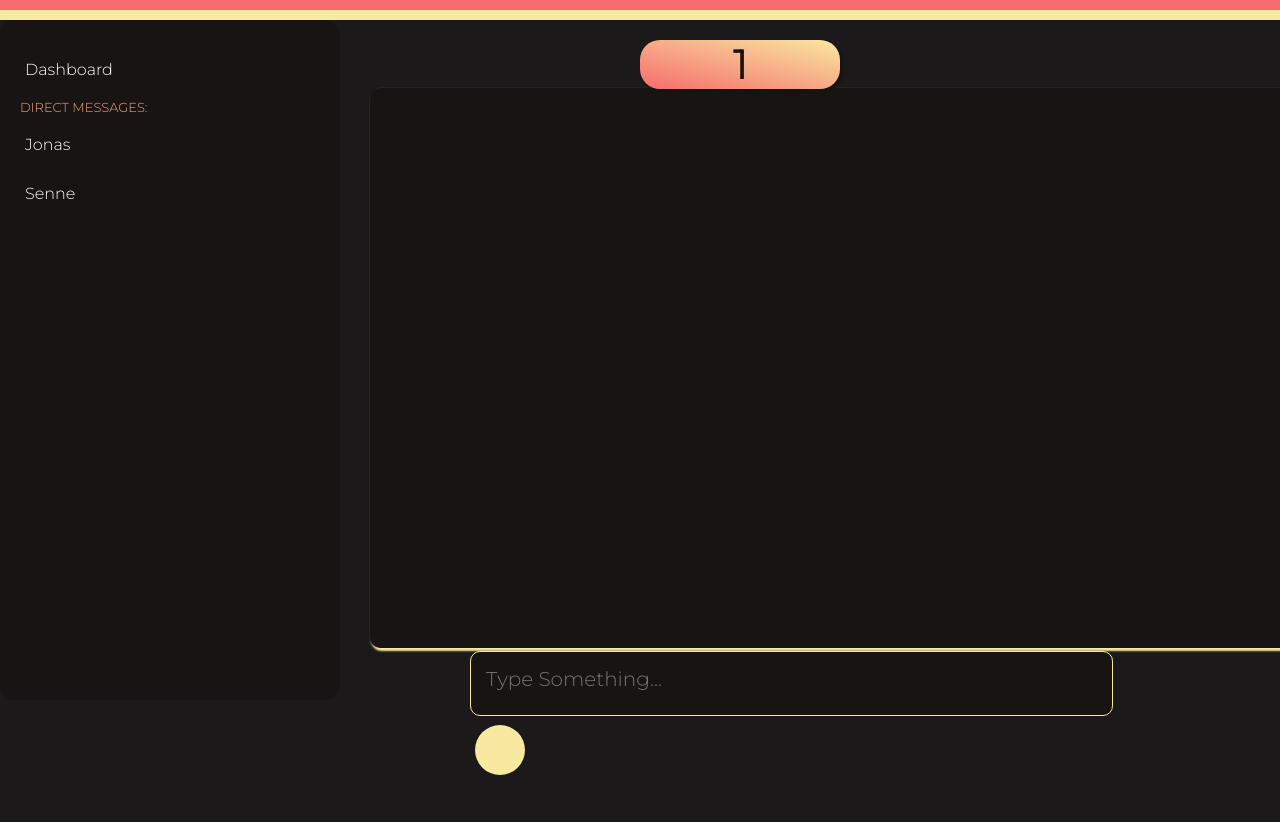
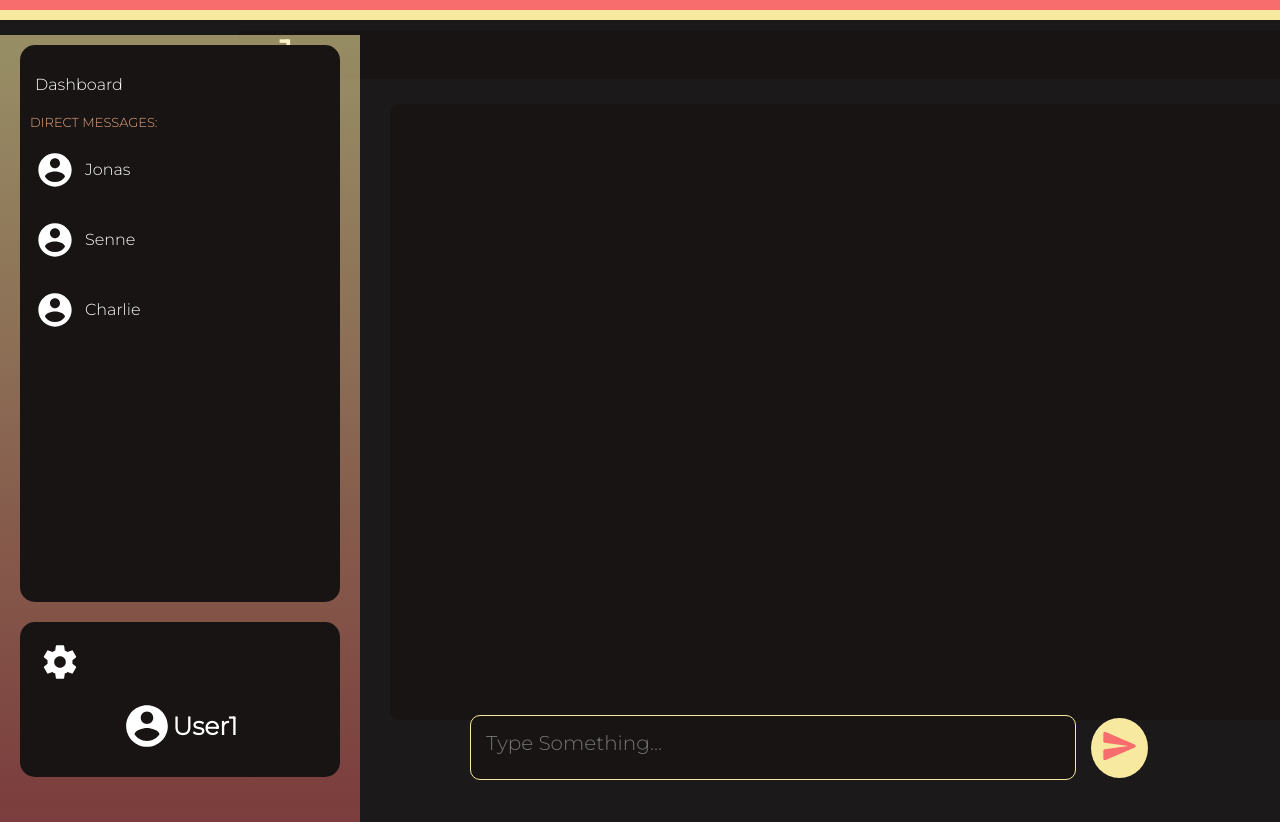
Before and after one commit to snenenenenenene/FlareHive, a React (Create React App) app in the folder frontend/: page /chat/1 in a window 1280 px wide. Shown: the top 822 px of the page. Before the commit the page ends 800 px from the top, so only its background shows below. Built offline with nearby package versions, Linux system fonts and the light colour scheme.

Commit message:
Settings Route

```diff
--- a/frontend/package.json
+++ b/frontend/package.json
@@ -3,6 +3,8 @@
   "version": "0.1.0",
   "private": true,
   "dependencies": {
+    "@material-ui/core": "^4.11.4",
+    "@material-ui/icons": "^4.11.2",
     "@testing-library/jest-dom": "^5.14.1",
     "@testing-library/react": "^11.2.7",
     "@testing-library/user-event": "^12.8.3",
--- a/frontend/src/App.css
+++ b/frontend/src/App.css
@@ -41,13 +41,52 @@ body {
   z-index: 2;
 }
 
-.chats {
+.sidebar {
   display: inline-block;
+  width: 320px;
+  padding: 10px 20px;
+  background-image: linear-gradient(#f8eaa190, #f76c6c70);
+  margin-top: 137px;
+  height: 95.94vh;
+  z-index: 100;
+}
+
+.sidebar-dashboard {
   border-radius: 15px;
-  height: 100%;
-  width: 300px;
+  height: 15%;
+  margin-top: 20px;
   background-color: var(--primary);
   padding: 20px;
+  display: flex;
+  flex-direction: column;
+}
+
+.control-dock {
+  /* background-color: red; */
+  /* position: relative; */
+  /* padding: 40px 20px 0 0; */
+}
+
+.user-settings-dock {
+  display: flex;
+  align-items: center;
+  justify-content: center;
+}
+
+.user-icon:hover {
+  opacity: 0.7;
+  cursor: pointer;
+  background-color: rgb(255, 255, 255);
+  color: var(--primary);
+  border-radius: 100%;
+  transition: color 0.3s;
+}
+
+.chats {
+  border-radius: 15px;
+  padding: 10px;
+  height: 70%;
+  background-color: var(--primary);
 }
 
 .chat {
@@ -56,6 +95,8 @@ body {
   padding: 10px 0 10px 10px;
   border-radius: 5px;
   margin: 10px -5px;
+  display: flex;
+  align-items: center;
 }
 
 .chat:hover {
@@ -72,45 +113,42 @@ body {
 }
 
 .recipient-name {
-  position: relative;
+  margin-left: 40px;
   font-size: 40px;
   font-weight: bolder;
-  color: var(--primary);
+  color: var(--text-color);
 }
+
+.recipient-name-container {
+  position: absolute;
+  top: 30px;
+  left: 18.7%;
+  width: 81.3%;
+  background-color: var(--primary);
+  /* border-radius: 20px; */
+}
+
 .chat-route {
   display: flex;
   justify-content: center;
   align-items: center;
   height: 80vh;
 }
-.recipient-name-container {
-  text-align: center;
-  position: absolute;
-  top: 40px;
-  left: 50%;
-  width: 200px;
-  margin-right: -100px;
-  background-image: linear-gradient(
-    to top right,
-    var(--secondary),
-    var(--tertiary)
-  );
-  border-radius: 20px;
-  box-shadow: 2px 2px 2px 1px var(--primary);
-}
 
 .chat-container {
   display: inline-block;
   background-color: var(--primary-1);
-  height: 85%;
+  height: 80%;
   padding: 0 30px;
 }
 .input-container {
   position: fixed;
+  display: flex;
   bottom: 20px;
   left: 25%;
   width: 53%;
   margin-left: 150px;
+  align-items: center;
 }
 .chat-input {
   background-color: var(--primary);
@@ -131,31 +169,30 @@ body {
 .chat-input:focus {
   outline: none;
   border: 1px solid var(--secondary);
+  transition: all 0.3s;
 }
 
 .chat-button {
-  margin: 5px;
+  margin-left: 15px;
   border-radius: 100%;
   border-style: none;
   background-color: var(--tertiary);
   color: var(--secondary);
-  width: 50px;
-  height: 50px;
+  width: 60px;
+  height: 60px;
   cursor: pointer;
 }
+
 .chat-button:hover {
-  border-radius: 100%;
-  border-style: none;
   background-color: var(--secondary);
   color: var(--tertiary);
-  width: 50px;
-  height: 50px;
+  transform: rotate(270deg);
 }
 
 .chat-area {
   background-color: var(--primary);
-  height: 70vh;
+  height: 77vh;
   width: 150vh;
   border-radius: 10px;
-  box-shadow: 2px 2px 2px 1px var(--tertiary);
+  /* box-shadow: 2px 2px 2px 1px var(--tertiary); */
 }
--- a/frontend/src/App.tsx
+++ b/frontend/src/App.tsx
@@ -9,6 +9,7 @@ import './App.css';
 import Login from "./Components/Authentication/Login.Component";
 import Chat from "./Components/Chat/Chat.Component";
 import Dashboard from "./Components/Dashboard/Dashboard.Component";
+import Settings from "./Components/Settings/Settings.Component";
 
 export default function App() {
   return (
@@ -20,8 +21,11 @@ export default function App() {
           </Route>
           <Route path="/chat/:recipient" component={Chat}>
           </Route>
+          <Route exact path="/settings" component={Settings}>
+          </Route>
           <Route exact path="/" component={Dashboard}>
           </Route>
+
         </Switch>
         </div>
       </Router>
--- a/frontend/src/Components/Chat/Chat.Component.tsx
+++ b/frontend/src/Components/Chat/Chat.Component.tsx
@@ -1,10 +1,10 @@
 import DMSidebar from "./DMSidebar.Component";
+import SendRoundedIcon from '@material-ui/icons/SendRounded';
 
 const Chat = ({match} : any, props : any) => {
 
     const sendMessage = (e : any) => {
         e.preventDefault();
-        console.log(e)
     }
 
 
@@ -20,7 +20,8 @@ const Chat = ({match} : any, props : any) => {
         </div>
         <div className="input-container">
         <textarea className="chat-input" placeholder="Type Something..." ></textarea>
-        <button onClick={(e) => sendMessage(e)} className="chat-button" type="submit" >
+        <button onClick={(e) => sendMessage(e)} className="chat-button" type="submit">
+        <SendRoundedIcon style={{fontSize: 40}} />
         </button>
         </div>
         </div>
--- a/frontend/src/Components/Chat/DMSidebar.Component.tsx
+++ b/frontend/src/Components/Chat/DMSidebar.Component.tsx
@@ -1,4 +1,6 @@
 import { useHistory } from "react-router";
+import AccountCircleRoundedIcon from '@material-ui/icons/AccountCircleRounded';
+import SettingsRoundedIcon from '@material-ui/icons/SettingsRounded';
 
 const DMSidebar =(props : any) => {
   const history = useHistory();
@@ -9,12 +11,37 @@ const DMSidebar =(props : any) => {
        });
       }
 
+      const handleSettingsClick = (e : any, route : string) => {
+        history.push(`/${route}`);
+      }
+
     return (
+      <div className="sidebar">
         <div className="chats">
           <div className="chat" id="Dashboard" onClick={(e) => {history.push(`/`)}}>Dashboard</div>
             <div className="direct-messages-text">DIRECT MESSAGES: </div>
-              <div className="chat" id="Jonas" onClick={(e) => {handleChatClick(e)}}>Jonas</div>
-              <div className="chat" id="Senne" onClick={(e) => {handleChatClick(e)}}>Senne</div>
+              <div className="chat" id="Jonas" onClick={(e) => {handleChatClick(e)}}>
+              <AccountCircleRoundedIcon style={{fontSize: 40, marginRight: 10}} className="user-icon"/>
+              Jonas
+              </div>
+              <div className="chat" id="Senne" onClick={(e) => {handleChatClick(e)}}>
+              <AccountCircleRoundedIcon style={{fontSize: 40, marginRight: 10}} className="user-icon"/>
+              Senne
+              </div>
+              <div className="chat" id="Charlie" onClick={(e) => {handleChatClick(e)}}>
+              <AccountCircleRoundedIcon style={{fontSize: 40, marginRight: 10}} className="user-icon"/>
+              Charlie
+              </div>
+          </div>
+          <div className="sidebar-dashboard">
+            <div className="control-dock">
+            <SettingsRoundedIcon style={{fontSize: 40}} className="user-icon" onClick={(e) => {handleSettingsClick(e, "settings")}}/>
+            </div>
+            <div className="user-settings-dock">
+              <AccountCircleRoundedIcon style={{fontSize: 50}} className="user-icon" onClick={(e) => {handleSettingsClick(e, "user")}}/>
+              <p style={{fontWeight: 1000, fontSize: 25}}>User1</p>
+              </div>
+            </div>
           </div>
     )
 }
--- a/frontend/src/Components/Dashboard/Dashboard.Component.tsx
+++ b/frontend/src/Components/Dashboard/Dashboard.Component.tsx
@@ -1,7 +1,7 @@
 import DMSidebar from "../Chat/DMSidebar.Component";
  const Dashboard = (props : any) => {
     return (
-      <div>
+      <div className="chat-route">
         <DMSidebar props={props}/>
         <h1>Dashboard</h1>
       </div>
--- /dev/null
+++ b/frontend/src/Components/Settings/Settings.Component.tsx
@@ -0,0 +1,9 @@
+function Settings(props : any) {
+return (
+    <div>
+        <h1>settings</h1>
+    </div>
+)
+}
+
+export default Settings;
```
Also changed, not shown: 1 other file (tests, documents, lock files or other folders).
